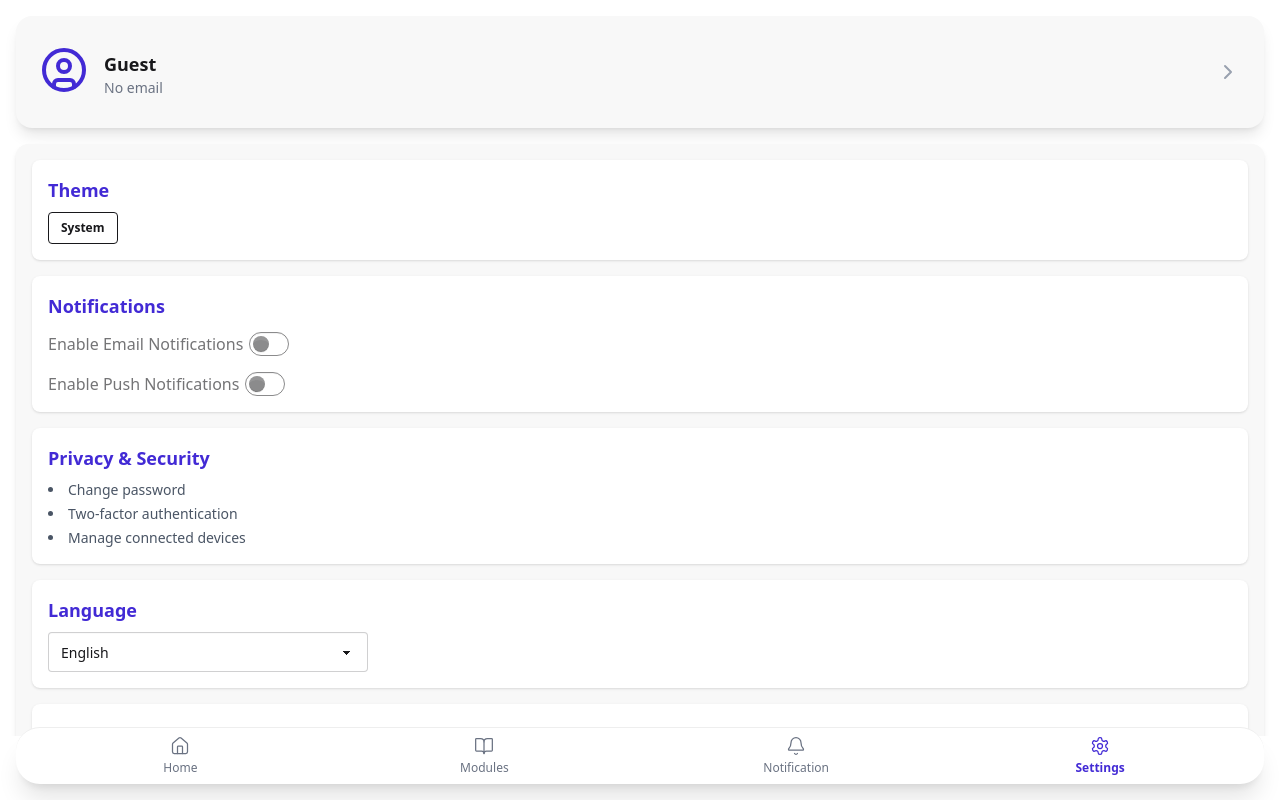
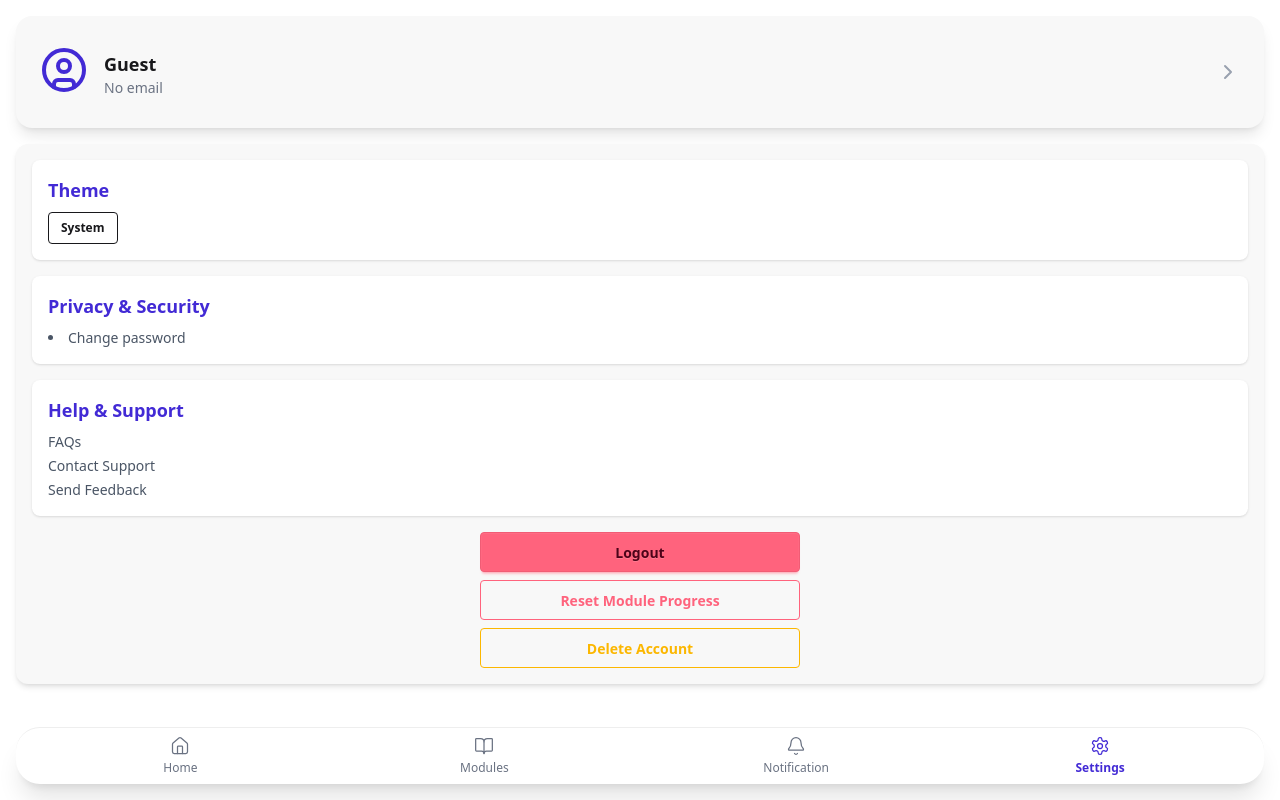
Before and after one commit to tortangChris/EduAR-PWA, a React (Vite) app: page /settings in a window 1280 px wide. Built offline with nearby package versions, Linux system fonts and the light colour scheme.

Commit message:
Added delete acc & Logout button

```diff
--- a/src/components/SettingsContent.jsx
+++ b/src/components/SettingsContent.jsx
@@ -1,20 +1,43 @@
 import React, { useState } from "react";
+import { useNavigate } from "react-router-dom";
 
 const SettingsContent = () => {
   const [isResetModalOpen, setIsResetModalOpen] = useState(false);
+  const [isDeleteModalOpen, setIsDeleteModalOpen] = useState(false);
+  const navigate = useNavigate();
+
+  const handleLogout = () => {
+    localStorage.removeItem("isLoggedIn");
+    navigate("/auth/login");
+  };
 
   const handleResetClick = () => {
     setIsResetModalOpen(true);
   };
 
   const handleConfirmReset = () => {
-    localStorage.clear();
+    localStorage.removeItem("progress"); // Example: only reset module progress
     setIsResetModalOpen(false);
     console.log("Progress reset successfully.");
   };
 
   const handleCancelReset = () => {
     setIsResetModalOpen(false);
+  };
+
+  const handleDeleteClick = () => {
+    setIsDeleteModalOpen(true);
+  };
+
+  const handleConfirmDelete = () => {
+    localStorage.clear();
+    setIsDeleteModalOpen(false);
+    console.log("Account deleted successfully.");
+    navigate("/auth/login");
+  };
+
+  const handleCancelDelete = () => {
+    setIsDeleteModalOpen(false);
   };
 
   return (
@@ -27,38 +50,13 @@ const SettingsContent = () => {
           </div>
         </div>
 
-        <div className="bg-white dark:bg-neutral rounded-lg p-4 shadow space-y-3">
-          <h2 className="text-lg font-semibold text-primary">Notifications</h2>
-          <div className="form-control space-y-4">
-            <label className="label cursor-pointer justify-between">
-              <span className="label-text">Enable Email Notifications</span>
-              <input type="checkbox" className="toggle toggle-primary" />
-            </label>
-            <br />
-            <label className="label cursor-pointer justify-between">
-              <span className="label-text">Enable Push Notifications</span>
-              <input type="checkbox" className="toggle toggle-primary" />
-            </label>
-          </div>
-        </div>
-
         <div className="bg-white dark:bg-neutral rounded-lg p-4 shadow space-y-2">
           <h2 className="text-lg font-semibold text-primary">
             Privacy & Security
           </h2>
           <ul className="list-disc list-inside space-y-1 text-sm text-gray-600 dark:text-gray-300">
             <li>Change password</li>
-            <li>Two-factor authentication</li>
-            <li>Manage connected devices</li>
           </ul>
-        </div>
-
-        <div className="bg-white dark:bg-neutral rounded-lg p-4 shadow space-y-2">
-          <h2 className="text-lg font-semibold text-primary">Language</h2>
-          <select className="select select-bordered w-full max-w-xs">
-            <option>English</option>
-            <option>Filipino</option>
-          </select>
         </div>
 
         <div className="bg-white dark:bg-neutral rounded-lg p-4 shadow space-y-2">
@@ -82,14 +80,27 @@ const SettingsContent = () => {
           </ul>
         </div>
 
-        <div className="max-w-xs mx-auto mt-4">
-          <button onClick={handleResetClick} className="btn btn-error w-full">
+        {/* Buttons */}
+        <div className="max-w-xs mx-auto mt-4 space-y-2">
+          <button onClick={handleLogout} className="btn btn-error w-full">
+            Logout
+          </button>
+          <button
+            onClick={handleResetClick}
+            className="btn btn-outline  btn-error w-full"
+          >
             Reset Module Progress
+          </button>
+          <button
+            onClick={handleDeleteClick}
+            className="btn btn-outline btn-warning w-full"
+          >
+            Delete Account
           </button>
         </div>
       </div>
 
-      {/* Reset Confirmation Modal */}
+      {/* Reset Modal */}
       {isResetModalOpen && (
         <dialog id="reset_modal" className="modal modal-open">
           <div className="modal-box">
@@ -109,6 +120,27 @@ const SettingsContent = () => {
           </div>
         </dialog>
       )}
+
+      {/* Delete Account Modal */}
+      {isDeleteModalOpen && (
+        <dialog id="delete_modal" className="modal modal-open">
+          <div className="modal-box">
+            <h3 className="font-bold text-lg text-error">Delete Account</h3>
+            <p className="py-4">
+              Are you sure you want to permanently delete your account? This
+              will log you out immediately and cannot be undone.
+            </p>
+            <div className="modal-action">
+              <button className="btn btn-outline" onClick={handleCancelDelete}>
+                Cancel
+              </button>
+              <button className="btn btn-error" onClick={handleConfirmDelete}>
+                Delete Account
+              </button>
+            </div>
+          </div>
+        </dialog>
+      )}
     </>
   );
 };
```
